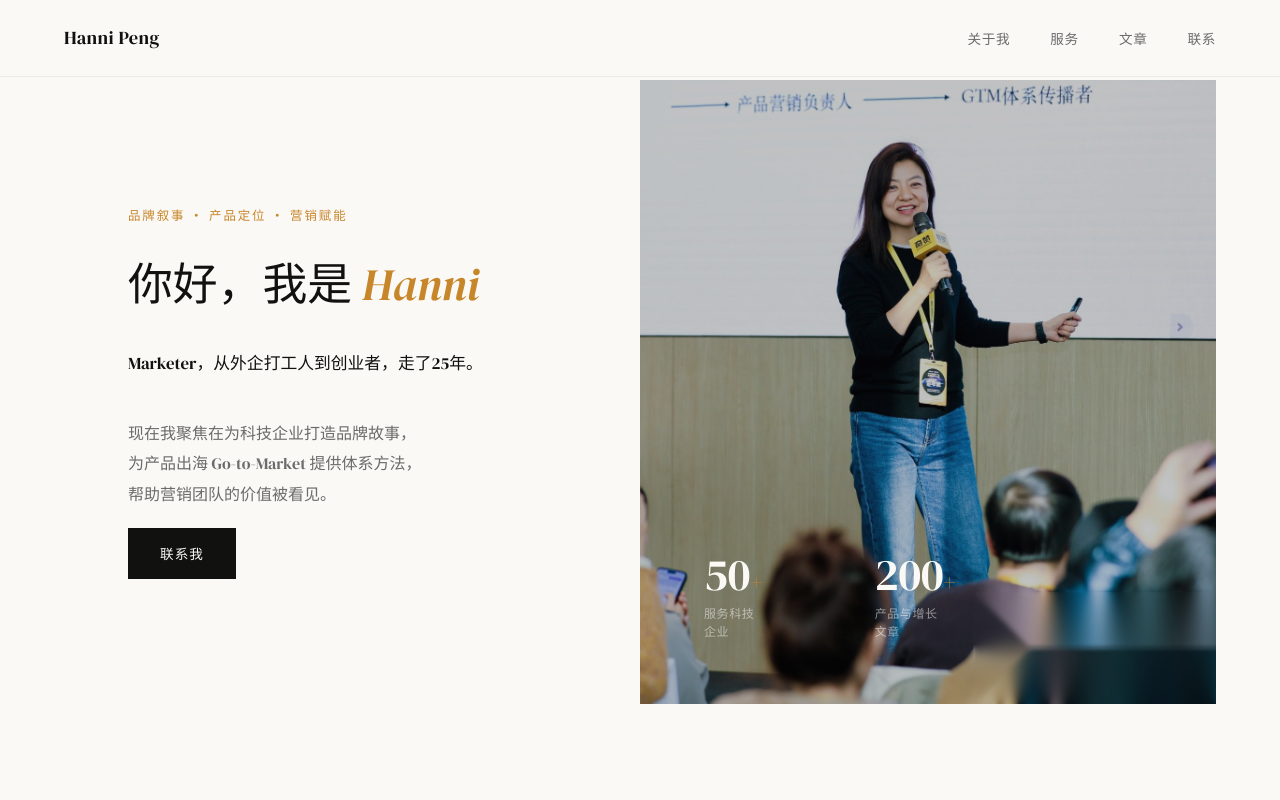
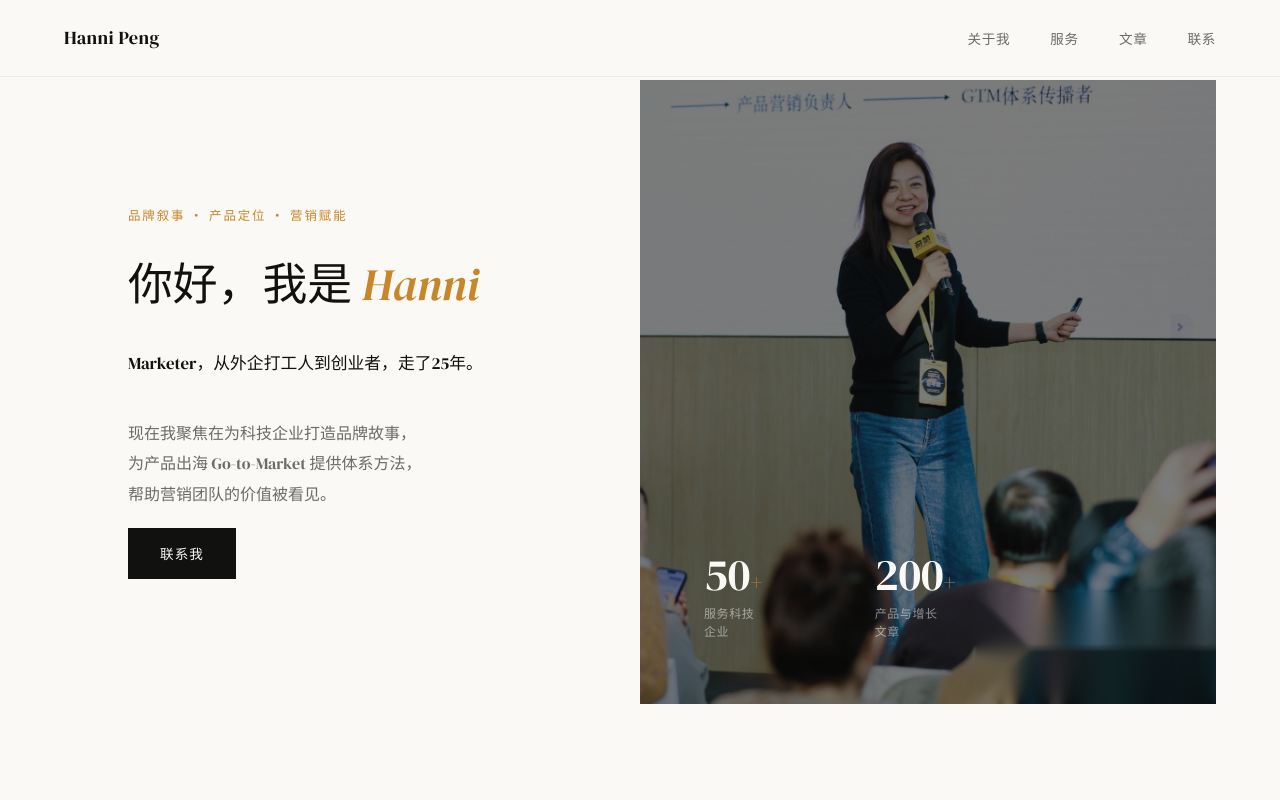
Before and after one commit to HanniPeng/personal-website, a plain HTML site: page index.html in a window 1280 px wide. Shown: the top 800 px of the page. Drawn offline with Linux system fonts and the light colour scheme.

Commit message:
Update index.html

```diff
--- a/index.html
+++ b/index.html
@@ -563,7 +563,7 @@
     </div>
     <div class="hero-right">
       <div class="hero-photo-placeholder">
-<img src="hanni_photo.jpg" style="width:100%;height:100%;object-fit:cover;opacity:0.75;">
+<img src="hanni_photo.jpg" style="width:100%;height:100%;object-fit:cover;opacity:0.45;">
       </div>
       <div class="hero-stats" style="justify-content: center; gap: 4rem;">
         <div>
```
